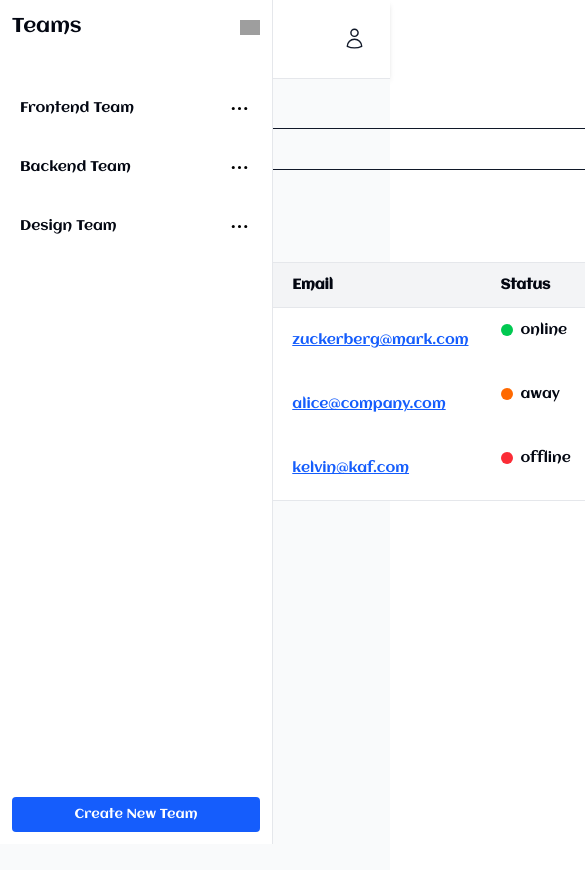
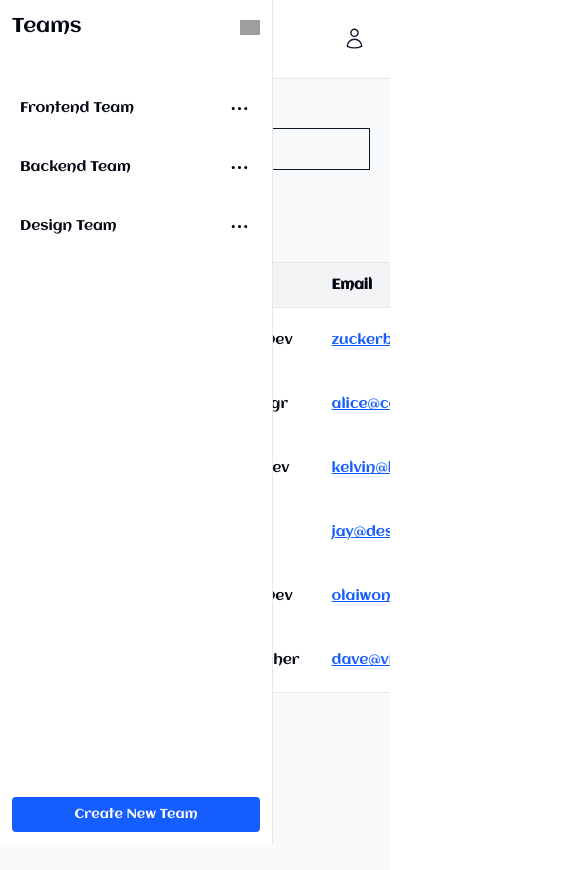
Before and after one commit to Jaycode01/DevCollab, a Next.js app in the folder frontend/: page /team in a window 390 px wide. Shown: the top 870 px of the page, 585 px wide, since content can reach past the window. Built offline with nearby package versions, Linux system fonts and the light colour scheme; no server answers; grey boxes are pictures that could not be loaded; a web font is replaced by a local one.

Commit message:
feat: add tailwind-scrollbar-hide dependency and implement scrollbar hiding styles in globals.css; update Team component layout for better responsiveness

```diff
--- a/frontend/package.json
+++ b/frontend/package.json
@@ -29,7 +29,8 @@
     "react-firebase-hooks": "^5.1.1",
     "react-icons": "^5.5.0",
     "socket.io-client": "^4.8.1",
-    "tailwind-merge": "^3.3.0"
+    "tailwind-merge": "^3.3.0",
+    "tailwind-scrollbar-hide": "^4.0.0"
   },
   "devDependencies": {
     "@eslint/eslintrc": "^3",
--- a/frontend/src/app/globals.css
+++ b/frontend/src/app/globals.css
@@ -4,6 +4,15 @@
 @font-face {
   font-family: "Aclonica";
   src: url("../../public/Aclonica-Regular.woff2");
+}
+
+.hide-scrollbar {
+  scrollbar-width: none; /* Firefox */
+  -ms-overflow-style: none; /* IE 10+ */
+}
+
+.hide-scrollbar::-webkit-scrollbar {
+  display: none; /* Safari and Chrome */
 }
 
 * {
--- a/frontend/src/app/team/page.tsx
+++ b/frontend/src/app/team/page.tsx
@@ -106,7 +106,7 @@ export default function Team() {
           </button>
         )}
 
-        <section className="flex-1">
+        <section className="flex-1 w-full max-w-full overflow-x-auto">
           <div className="md:flex-row flex-col flex  justify-start md:justify-between px-5 py-3 md:items-center items-stretch h-fit">
             <h1 className="text-[25px]">Team Name</h1>
             <div className="flex h-fit gap-3 md:flex-row flex-col">
@@ -160,6 +160,27 @@ export default function Team() {
                     status: "offline",
                     statusColor: "bg-red-500",
                   },
+                  {
+                    name: "Joseph Lamidi",
+                    role: "Product Designer",
+                    email: "jay@designs.com",
+                    status: "online",
+                    statusColor: "bg-green-500",
+                  },
+                  {
+                    name: "Abdullahi Olaiwon",
+                    role: "Frontend Dev",
+                    email: "olaiwon@404.com",
+                    status: "away",
+                    statusColor: "bg-orange-500",
+                  },
+                  {
+                    name: "David Lamidi",
+                    role: "Photographer",
+                    email: "dave@visuals.com",
+                    status: "onine",
+                    statusColor: "bg-green-500",
+                  },
                 ].map((member, index) => (
                   <tr
                     className="hover:bg-gray-50 transition-colors border- lat:border-0"
```
Also changed, not shown: 1 other file (tests, documents, lock files or other folders).
